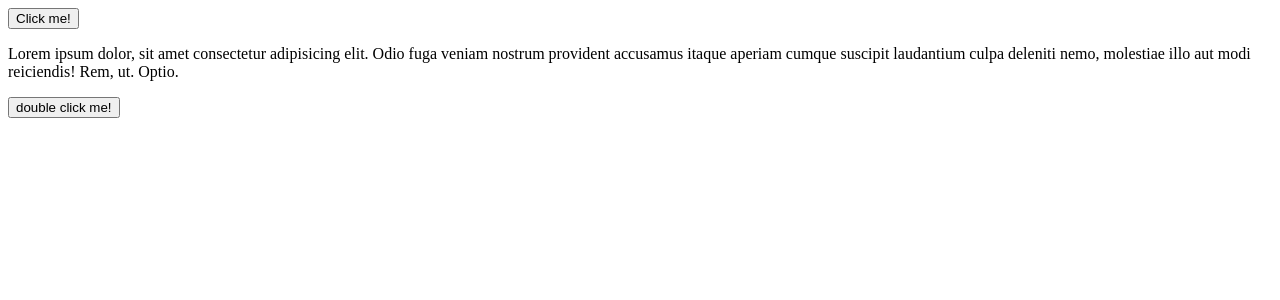
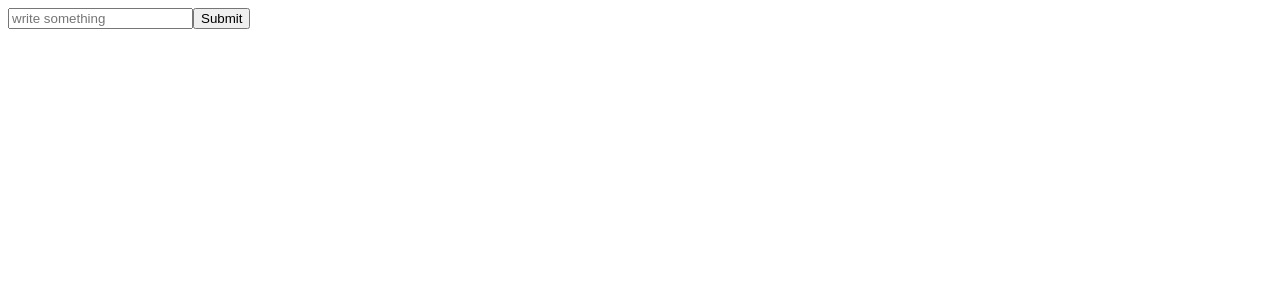
Before and after one commit to jPlusPlus25/react-hands-on, a React (Vite) app in the folder basic-react-app/: page / in a window 1280 px wide. Shown: the top 300 px of the page. Built offline with nearby package versions, Linux system fonts and the light colour scheme.

Commit message:
add new file

```diff
--- a/basic-react-app/src/App.jsx
+++ b/basic-react-app/src/App.jsx
@@ -2,16 +2,15 @@ import Product  from "./Product.jsx";
 import Price from "./Price.jsx";
 import Producttab from "./Producttab.jsx";
 import Button from "./Button.jsx";
-
+import Form from "./Form.jsx";
 
 function App(){
 
     return(
+        <>
 
-        /*<center> <h2>Blockbuster Deals | Shop Now</h2></center>
-        { <Producttab /> }*/
-
-        <Button/>
+        <Form/>
+        </>
     );
 }
 export default App;
--- a/basic-react-app/src/Button.jsx
+++ b/basic-react-app/src/Button.jsx
@@ -1,6 +1,7 @@
-function handleClick(){
-    console.log("Hello")
-}
+function handleClick(event){
+    console.log("Hello!");
+    console.log(event);
+;}
 function handleMouseOver(){
     console.log("bye")
 }
--- /dev/null
+++ b/basic-react-app/src/Form.jsx
@@ -0,0 +1,12 @@
+function handleFormSubmit(event){
+    event.preventDefault();
+    console.log("form was submited");
+}
+export default function Form(){
+    return(
+        <form onSubmit={handleFormSubmit}>
+            <input placeholder="write something"/>
+            <button>Submit</button>
+        </form>
+    )
+}
```
